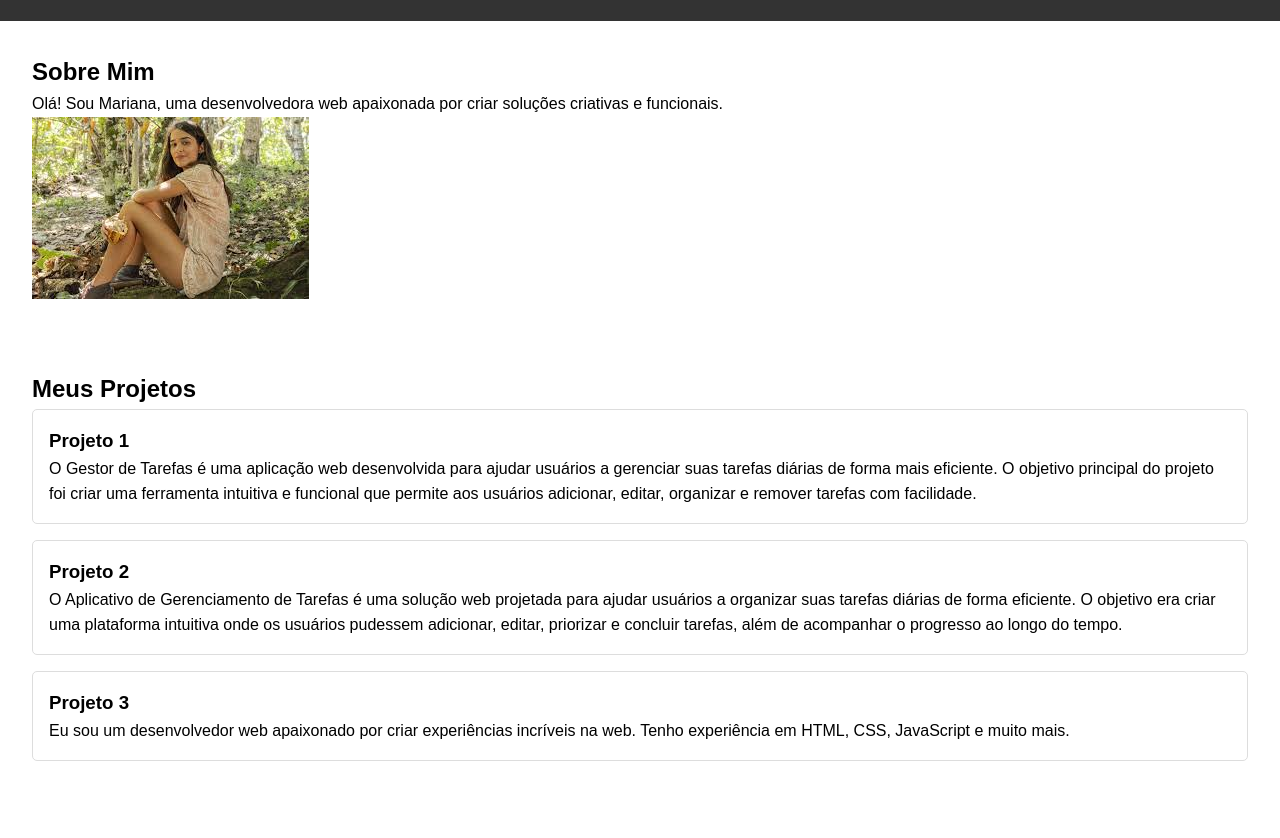
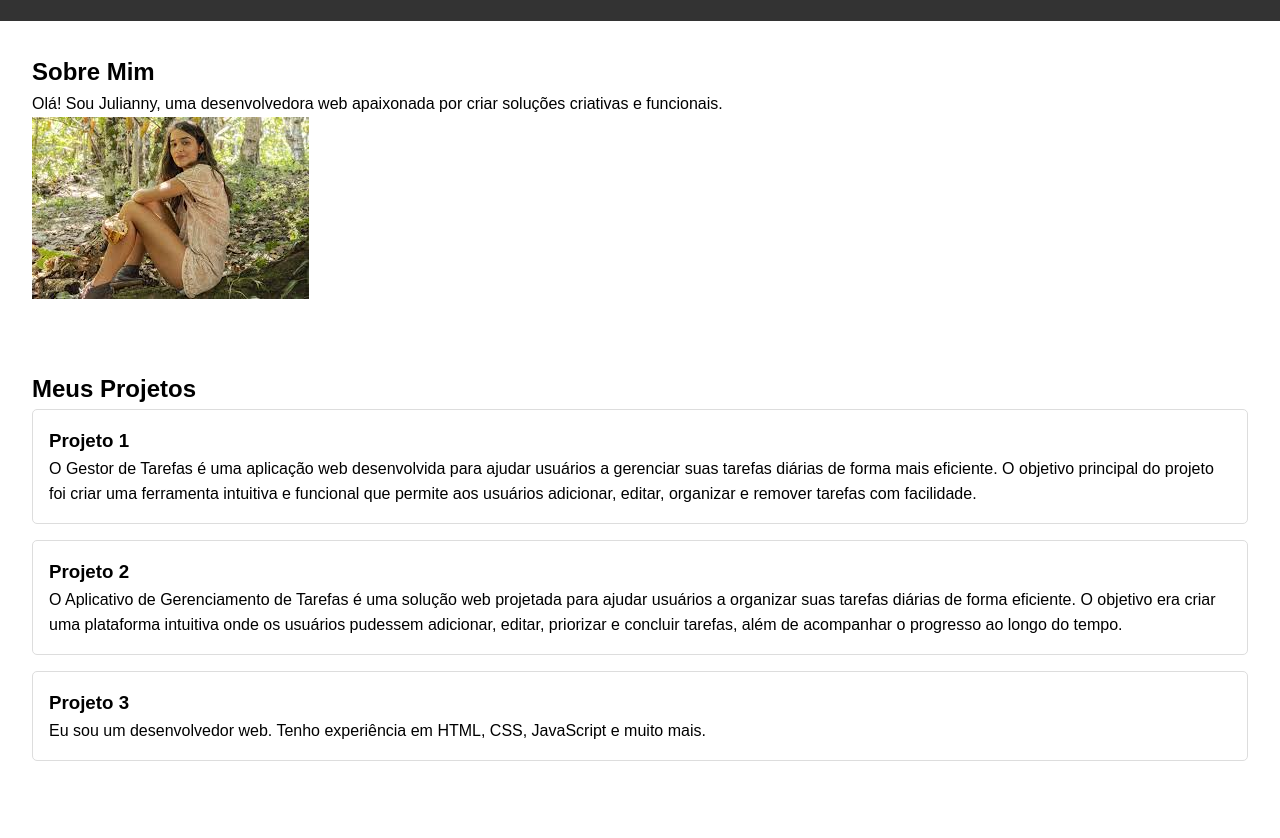
Before and after one commit to Gabriel45marelli/portifolio, a plain HTML site: page index.html in a window 1280 px wide. Shown: the part 96-934 px from the top of the page. Drawn offline with Linux system fonts and the light colour scheme.

Commit message:
Add files via upload

```diff
--- a/index.html
+++ b/index.html
@@ -22,7 +22,7 @@
 
     <section id="sobre">
         <h2>Sobre Mim</h2>
-        <p>Olá! Sou Mariana, uma desenvolvedora web apaixonada por criar soluções criativas e funcionais.</p>
+        <p>Olá! Sou Julianny, uma desenvolvedora web apaixonada por criar soluções criativas e funcionais.</p>
         <img src="./download.jpg" alt="Imagem da Perfil"/>
     </section>
 
@@ -45,7 +45,7 @@
         </div>
         <div class="projeto">
             <h3>Projeto 3</h3>
-            <p>Eu sou um desenvolvedor web apaixonado por criar experiências incríveis na web. Tenho experiência em
+            <p>Eu sou um desenvolvedor web. Tenho experiência em
                 HTML, CSS, JavaScript e muito mais. </p>
         </div>
         <!-- Adicione mais projetos conforme necessário -->
```
